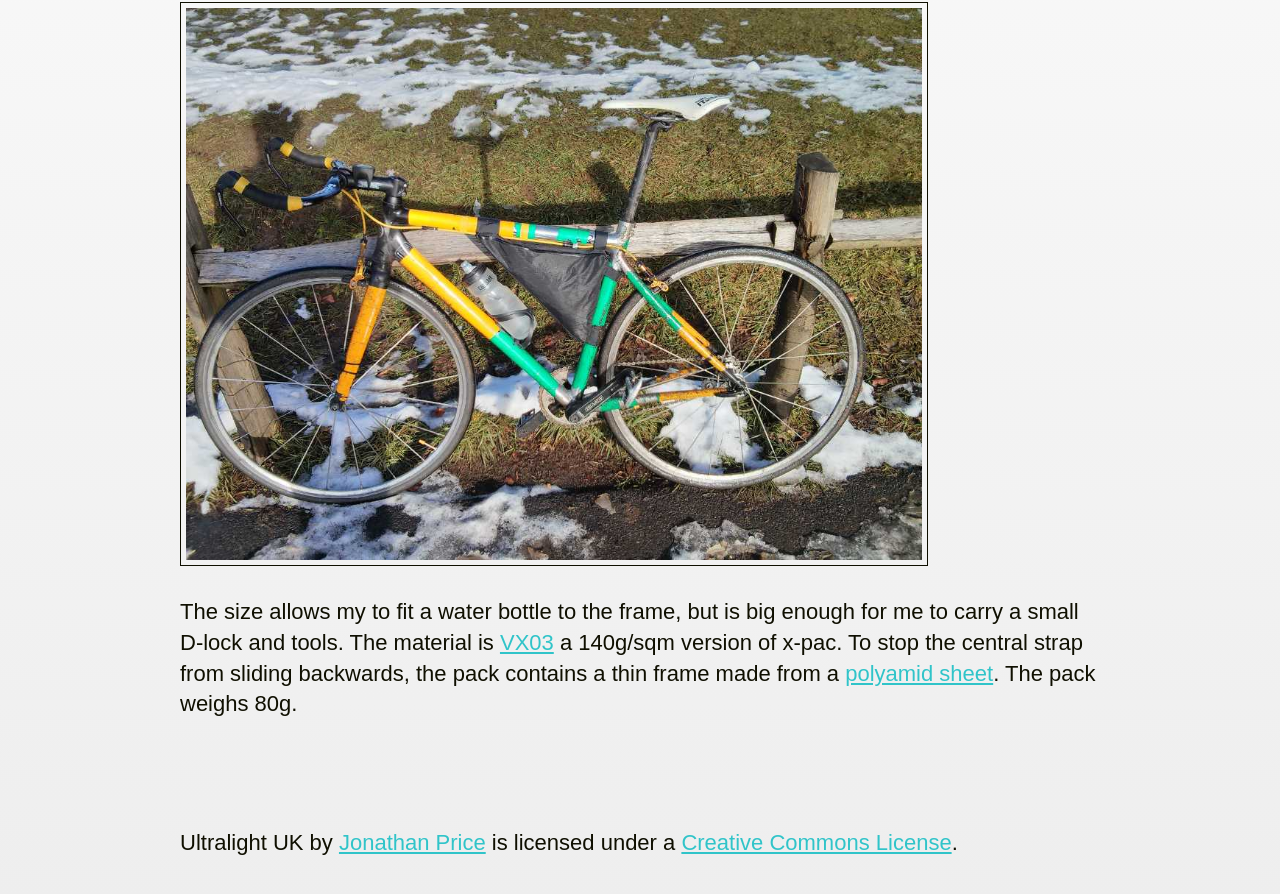
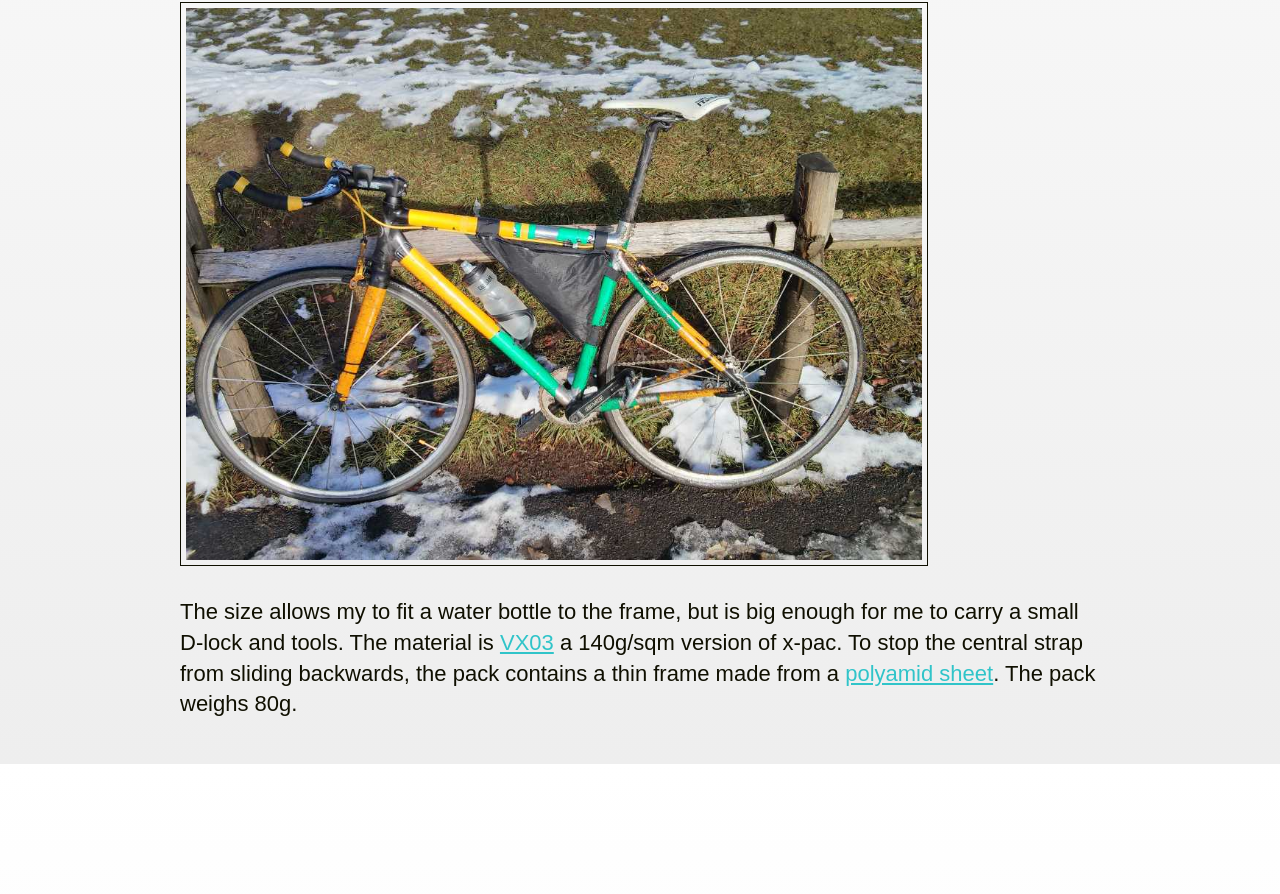
Before and after one commit to notclive/notclive.co.uk, a Jekyll site: the page built from ul/_posts/2013-04-03-Smaller-Frame-Pack.md, in a window 1280 px wide and 900 px high, scrolled down 789 px. Shown: the top 894 px of the window. Built offline with Jekyll 4.4.1, drawn with Linux system fonts in a browser that asks for light colours; after the commit the page ends 1553 px from its top, so only the background shows below that.

Commit message:
Remove footer from ultralight blog

```diff
--- a/_layouts/ul-post.html
+++ b/_layouts/ul-post.html
@@ -49,12 +49,5 @@
                 {{ content }}
             </div>
         </div>
-		<div class="article centered">
-			<span xmlns:dct="http://purl.org/dc/terms/" property="dct:title">Ultralight UK</span>
- 			by
-			<a xmlns:cc="http://creativecommons.org/ns#" href="http://notclive.co.uk/" property="cc:attributionName" rel="cc:attributionURL">Jonathan Price</a>
-		  	is licensed under a
-		  	<a rel="license" href="http://creativecommons.org/licenses/by-nc-sa/3.0/" onclick="javascript:_gaq.push(['_trackEvent','outbound-widget','http://creativecommons.org']);">Creative Commons License</a>.
-		</div>
 	</body>
 </html>
```
